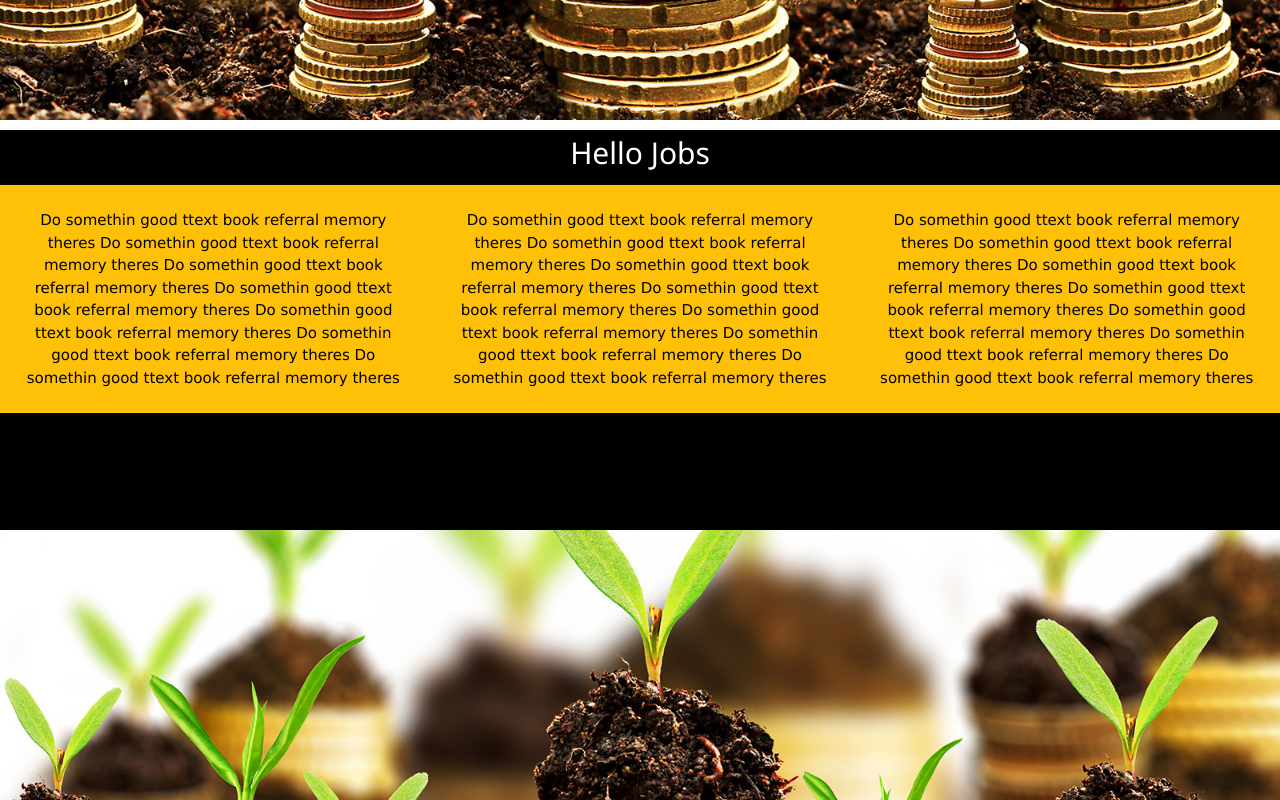
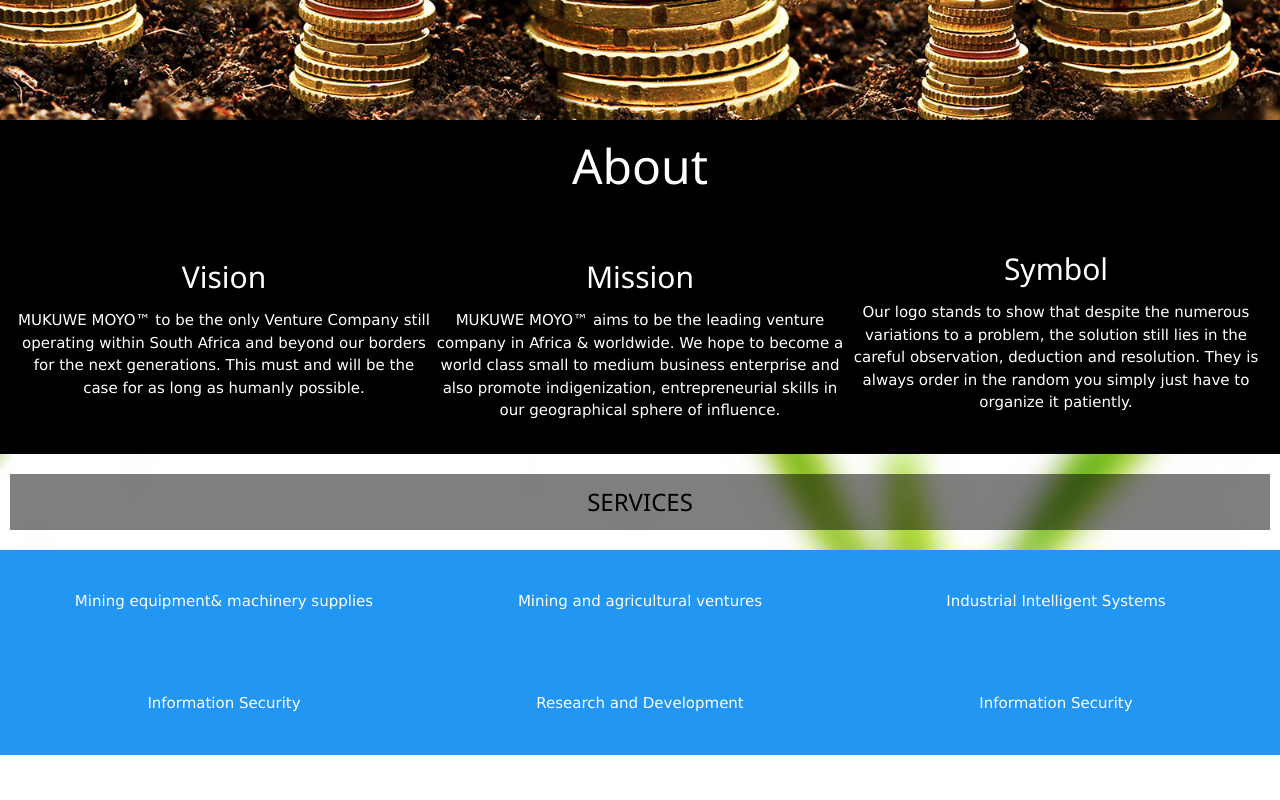
Before and after one commit to jarvissuperuser/mmi, a plain HTML site: page index.html in a window 1280 px wide. Shown: the part 680-1480 px from the top of the page. After the commit the page ends 1435 px from the top, so only its background shows below. Drawn offline with Linux system fonts and the light colour scheme.

Commit message:
developed

```diff
--- a/index.html
+++ b/index.html
@@ -76,31 +76,39 @@
             <span></span>
             </div>
         </section>
-        <section class="half-p w3-black w3-center">
-            <h2 class="">Hello Jobs</h2>
-            <div class="w3-amber w3-col l4 s12 w3-container w3-padding-24">
-                Do somethin good ttext book referral memory theres Do somethin good ttext book referral memory theres
-                Do somethin good ttext book referral memory theres Do somethin good ttext book referral memory theres
-                Do somethin good ttext book referral memory theres Do somethin good ttext book referral memory theres
-                Do somethin good ttext book referral memory theres
+        <section class="w3-row w3-black w3-container w3-center">
+	    <h1 class='w3-xxxlarge'>About</h1>
+            <div class=" w3-col l4 s12 w3-content w3-section w3-padding-16">
+
+		<h2 class="">Vision</h2>
+MUKUWE MOYO&trade; to be the only Venture Company still operating within South Africa and beyond our borders for the next generations. This must and will be the case for as long as humanly possible.
             </div>
-            <div class="w3-amber w3-col l4 s12 w3-container w3-padding-24">
-                    Do somethin good ttext book referral memory theres Do somethin good ttext book referral memory theres
-                    Do somethin good ttext book referral memory theres Do somethin good ttext book referral memory theres
-                    Do somethin good ttext book referral memory theres Do somethin good ttext book referral memory theres
-                    Do somethin good ttext book referral memory theres
-            </div>
-            <div class="w3-amber w3-col l4 s12 w3-container w3-padding-24">
-                    Do somethin good ttext book referral memory theres Do somethin good ttext book referral memory theres
-                    Do somethin good ttext book referral memory theres Do somethin good ttext book referral memory theres
-                    Do somethin good ttext book referral memory theres Do somethin good ttext book referral memory theres
-                    Do somethin good ttext book referral memory theres
+            <div class=" w3-col l4 s12 w3-content w3-section w3-padding-16">
+		<h2 class="">Mission</h2>
+MUKUWE MOYO&trade; aims to be the leading venture company in Africa &amp; worldwide. We hope to become a world class small to medium business enterprise and also promote indigenization, entrepreneurial skills in our geographical sphere of influence.
+                             </div>
+            <div class=" w3-col l4 s12 w3-content s3-section w3-padding-24">
+		<h2 class="">Symbol</h2>
+Our logo stands to show that despite the numerous variations to a problem, the solution still lies in the careful observation, deduction and resolution. They is always order in the random you simply just have to organize it patiently.
             </div>
 
         </section>
-        <section class="half-p prlx-img"></section>
-        <section class="half-p w3-blue"></section>
-        <section class="half-p prlx-img"></section>
-        <section class="half-p w3-teal"></section>
+        <section class="prlx-img w3-centered w3-center overlay">
+		<h1 class='w3-xlarge overlay'>SERVICES</h1>
+	</section>
+        <section class="w3-container prlximg w3-blue w3-center">
+            <div class=" w3-col l4 s12 w3-content w3-section w3-padding-24">Mining equipment&amp; machinery supplies</div>
+            <div class=" w3-col l4 s12 w3-content w3-section w3-padding-24">Mining and agricultural ventures</div>
+            <div class=" w3-col l4 s12 w3-content w3-section w3-padding-24">Industrial Intelligent Systems</div>
+            <div class=" w3-col l4 s12 w3-content w3-section w3-padding-24">Information Security</div>
+            <div class=" w3-col l4 s12 w3-content w3-section w3-padding-24">Research and Development</div>
+
+            <div class=" w3-col l4 s12 w3-content w3-section w3-padding-24">Information Security</div>
+	</section>
+        <section class=" w3-black">
+
+	</section>
+        <section class=" w3-teal">
+	</section>
     </body>
 </html>
```
